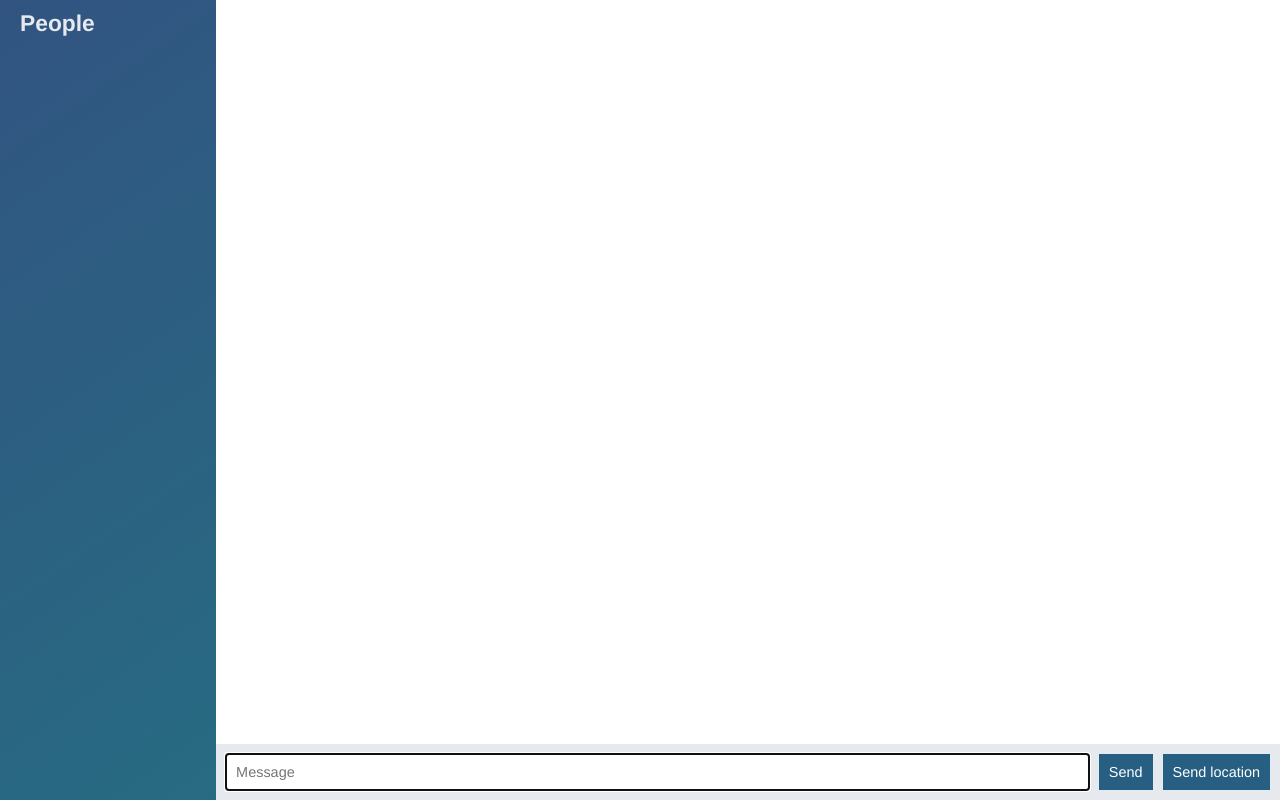
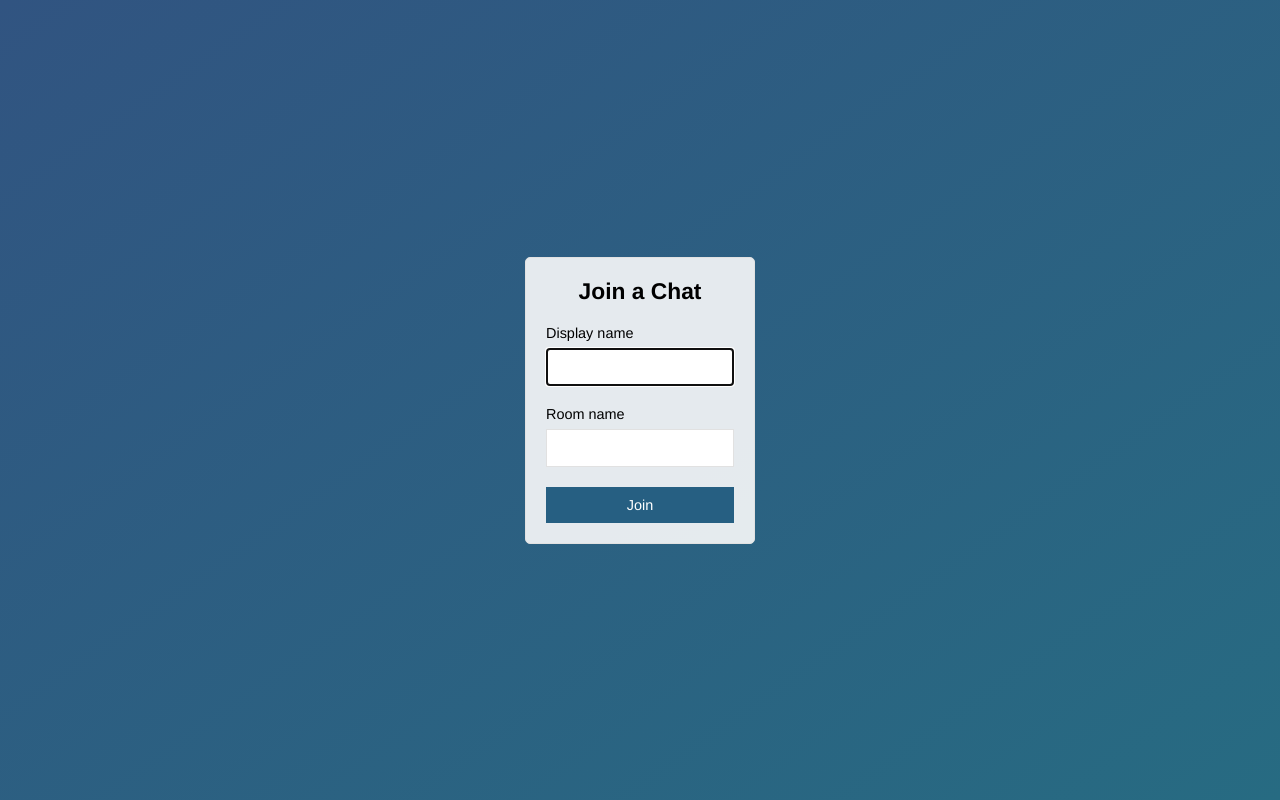
Before and after one commit to StrangeLuv14/node-chat-app, a website: page public/index.html in a window 1280 px wide. Drawn offline with nearby package versions, Linux system fonts and the light colour scheme; no server answers.

Commit message:
Add join page that submits to chats.html

```diff
--- a/public/index.html
+++ b/public/index.html
@@ -1,58 +1,29 @@
-
 <!DOCTYPE html>
 <html lang="en" dir="ltr">
 	<head>
 		<meta charset="utf-8">
+		<meta name="viewport" content="width=device-width, initial-scale=1, user-scalable=no">
 		<link rel="stylesheet" href="/css/styles.css">
-		<title></title>
+		<title>Join | ChatApp</title>
 	</head>
-	<body class="chat">
-		<div class="chat__sidebar">
-			<h3>People</h3>
-			<div id="users">
-
-			</div>
+	<body class="centered-form">
+		<div class="centered-form__form">
+			<form action="/chat.html">
+				<div class="form-field">
+					<h3>Join a Chat</h3>
+				</div>
+				<div class="form-field">
+					<label>Display name</label>
+					<input type="text" name="name" autofocus />
+				</div>
+				<div class="form-field">
+					<label>Room name</label>
+					<input type="text" name="room" autofocus />
+				</div>
+				<div class="form-field">
+					<button>Join</button>
+				</div>
+			</form>
 		</div>
-		<div class="chat__main">
-			<ol class="chat__messages" id="messages"></ol>
-			<div class="chat__footer">
-				<form class="" id="message-form" action="index.html" method="post">
-					<input type="text" name="message" value="" placeholder="Message" autofocus autocomplete="off"/>
-					<button>Send</button>
-				</form>
-				<button id="send-location" name="button">Send location</button>
-			</div>
-
-		</div>
-
-		<script id="message-template" type="text/template">
-			<li class="message">
-				<div class="message__title">
-					<h4>{{from}}</h4>
-					<span>{{createdAt}}</span>
-				</div>
-				<div class="message__body">
-					<p>{{text}}</p>
-				</div>
-			</li>
-		</script>
-
-		<script id="location-message-template" type="text/template">
-			<li class="message">
-				<div class="message__title">
-					<h4>{{from}}</h4>
-					<span>{{createdAt}}</span>
-				</div>
-				<div class="message__body">
-					<a href={{url}} target="_blank">My current location</a>
-				</div>
-			</li>
-		</script>
-
-		<script src="/socket.io/socket.io.js"></script>
-		<script src="/js/libs/jquery-3.3.1.min.js" charset="utf-8"></script>
-		<script src="/js/libs/moment.js" charset="utf-8"></script>
-		<script src="/js/libs/mustache.js" charset="utf-8"></script>
-		<script src="/js/index.js"></script>
 	</body>
 </html>
```
Also changed, not shown: public/chat.html (added, +58 -0 lines), public/js/chat.js (renamed from public/js/index.js).
